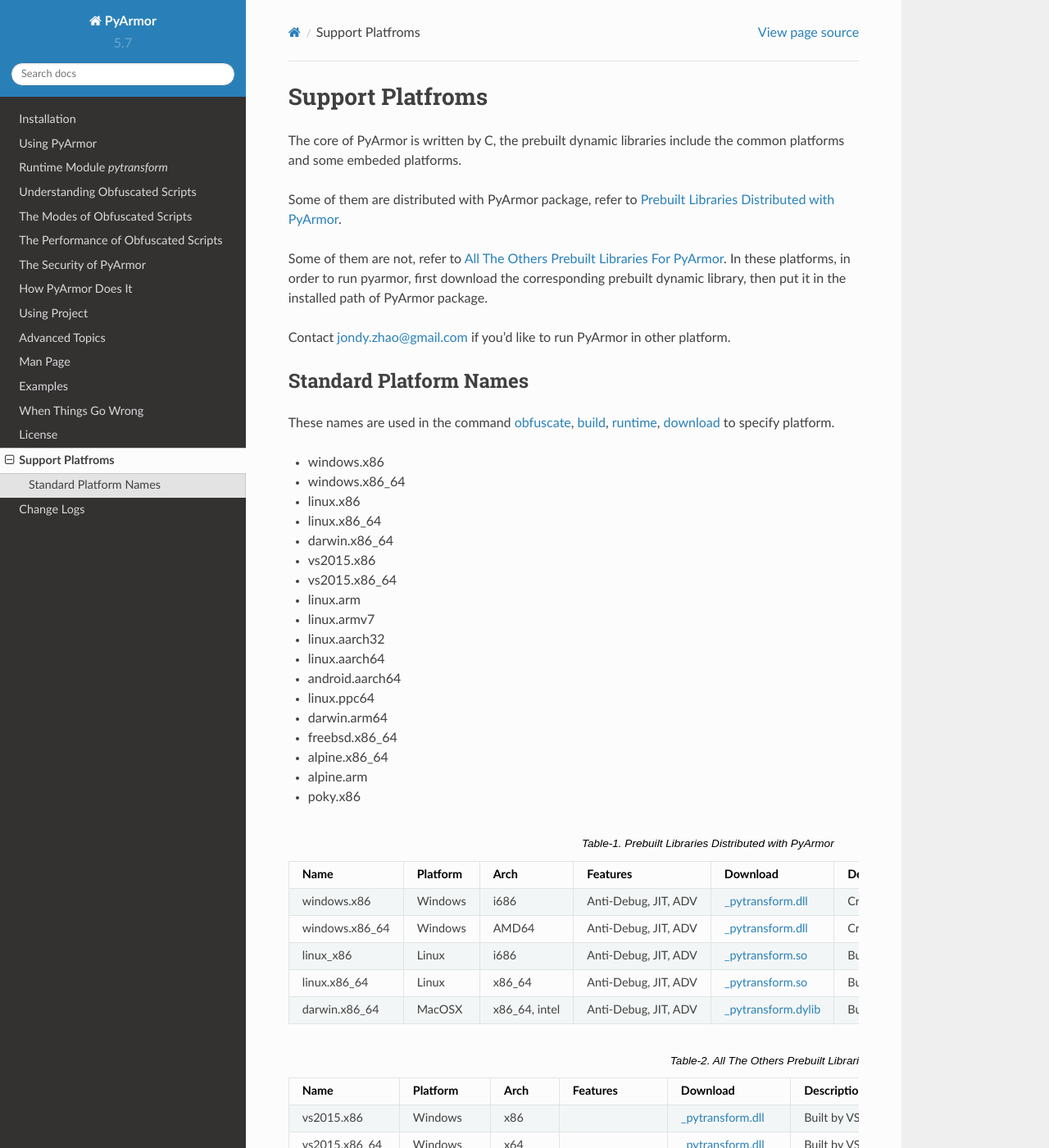
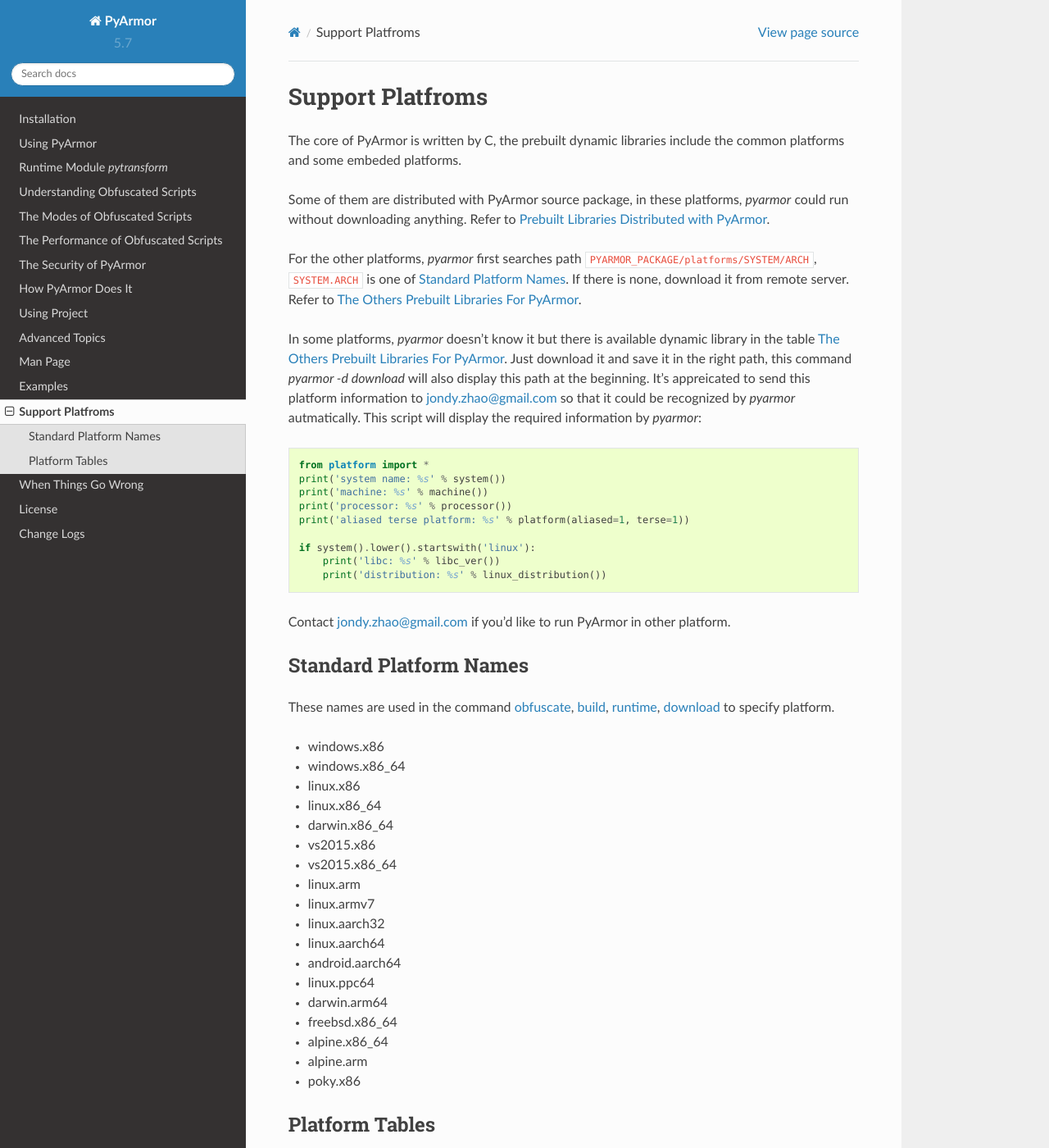
Before and after one commit to dashingsoft/pyarmor, a Sphinx documentation site: the page built from docs/platforms.rst, in a window 1280 px wide and 1400 px high. Shown: the whole window at 82% size. Built offline with Sphinx 7.4.7 and the Read the Docs theme 2.0.0, drawn with Linux system fonts in a browser that asks for light colours; some of the changed text lies outside the part shown.

Commit message:
Refine doc with standard platform names

```diff
--- a/docs/index.rst
+++ b/docs/index.rst
@@ -47,9 +47,9 @@
    advanced
    man
    examples
+   platforms
    questions
    license
-   platforms
    change-logs
 
 Indices and tables
--- a/docs/platforms.rst
+++ b/docs/platforms.rst
@@ -6,13 +6,35 @@
 The core of PyArmor is written by C, the prebuilt dynamic libraries
 include the common platforms and some embeded platforms.
 
-Some of them are distributed with PyArmor package, refer to
+Some of them are distributed with PyArmor source package, in these
+platforms, `pyarmor` could run without downloading anything. Refer to
 `Prebuilt Libraries Distributed with PyArmor`_.
 
-Some of them are not, refer to `All The Others Prebuilt Libraries For
-PyArmor`_. In these platforms, in order to run pyarmor, first
-download the corresponding prebuilt dynamic library, then put it in
-the installed path of PyArmor package.
+For the other platforms, `pyarmor` first searches path
+``PYARMOR_PACKAGE/platforms/SYSTEM/ARCH``, ``SYSTEM.ARCH`` is one of
+`Standard Platform Names`_. If there is none, download it from remote
+server. Refer to `The Others Prebuilt Libraries For PyArmor`_.
+
+In some platforms, `pyarmor` doesn't know it but there is available
+dynamic library in the table `The Others Prebuilt Libraries For
+PyArmor`_. Just download it and save it in the right path, this
+command `pyarmor -d download` will also display this path at the
+beginning. It's appreicated to send this platform information to
+jondy.zhao@gmail.com so that it could be recognized by `pyarmor`
+autmatically. This script will display the required information by
+`pyarmor`:
+
+.. code-block:: python
+
+   from platform import *
+   print('system name: %s' % system())
+   print('machine: %s' % machine())
+   print('processor: %s' % processor())
+   print('aliased terse platform: %s' % platform(aliased=1, terse=1))
+
+   if system().lower().startswith('linux'):
+       print('libc: %s' % libc_ver())
+       print('distribution: %s' % linux_distribution())
 
 Contact jondy.zhao@gmail.com if you'd like to run PyArmor in other
 platform.
@@ -41,6 +63,9 @@
 * alpine.x86_64
 * alpine.arm
 * poky.x86
+
+Platform Tables
+---------------
 
 .. list-table:: Table-1. Prebuilt Libraries Distributed with PyArmor
    :widths: 10 10 10 20 10 40
@@ -84,8 +109,9 @@
      - `_pytransform.dylib <http://pyarmor.dashingsoft.com/downloads/latest/macosx_x86_64/_pytransform.dylib>`_
      - Built by CLang with MacOSX10.11
 
-.. list-table:: Table-2. All The Others Prebuilt Libraries For PyArmor
-   :name: All The Others Prebuilt Libraries For PyArmor
+
+.. list-table:: Table-2. The Others Prebuilt Libraries For PyArmor
+   :name: The Others Prebuilt Libraries For PyArmor
    :widths: 10 10 10 20 10 40
    :header-rows: 1
 
```
Also changed, not shown: docs/advanced.rst (+33 -19 lines), docs/change-logs.rst (+10 -2 lines), docs/man.rst (+40 -29 lines), docs/questions.rst (+15 -2 lines).
